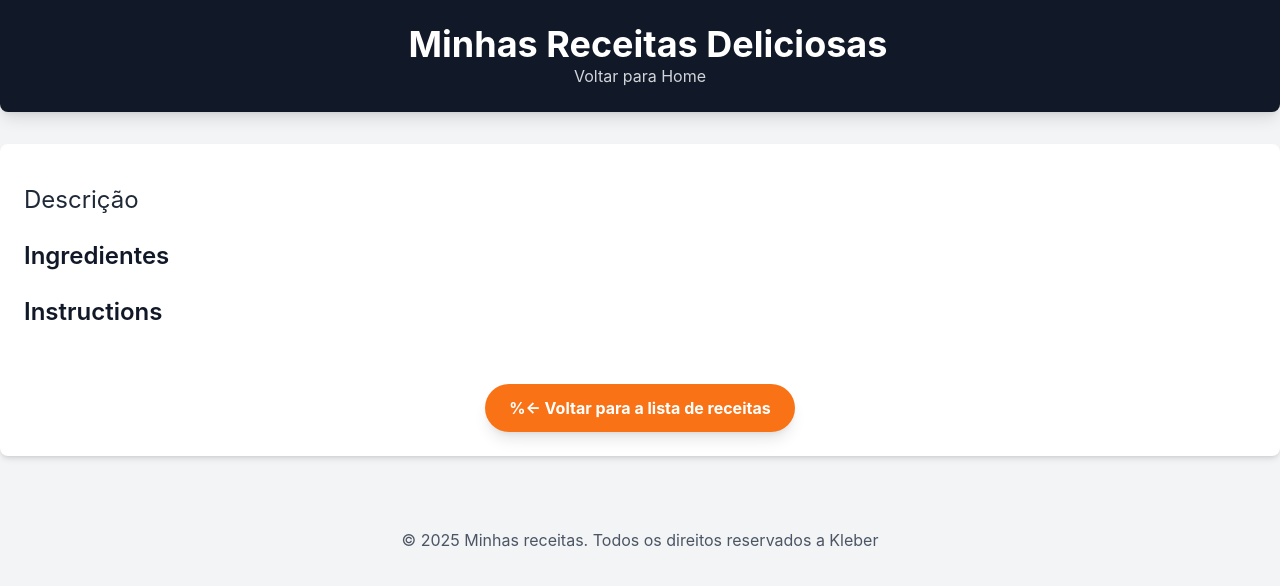
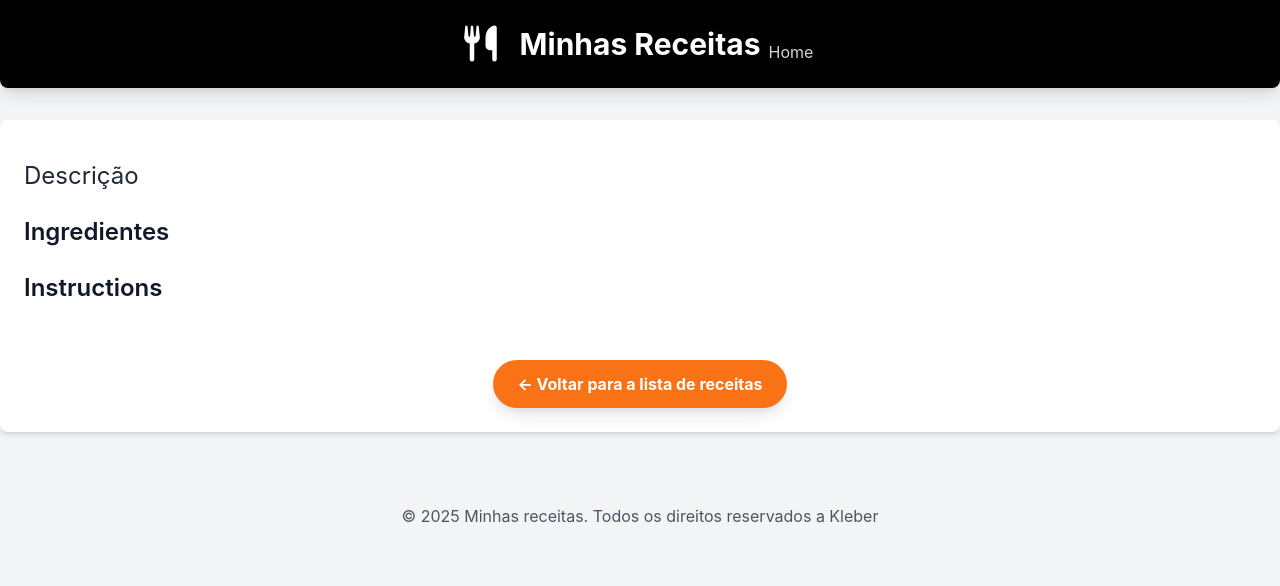
Before and after one commit to Kleberapenas/projeto-django-receitas, a Django app: template receitas/templates/receitas/receita_detail.html in a window 1280 px wide. Shown: the top 586 px of the page. Run offline with Django 5.2, Linux system fonts and the light colour scheme; the template is opened without the code that fills it, so the values that code supplies are empty; some libraries are stand-ins or nearby versions.

Commit message:
primeiro commit de hoje

```diff
--- a/receitas/templates/receitas/base.html
+++ b/receitas/templates/receitas/base.html
@@ -25,7 +25,7 @@
             </h1>
         </div>
         <nav class="mt-auto relative z-10">
-            <a href="{% url 'home.html' %}" class="text-gray-300 hover:text-whte mx-2">Home</a>
+            <a href="{% url 'home' %}" class="text-gray-300 hover:text-whte mx-2">Home</a>
         </nav>
     </div>
     </header>
--- a/receitas/templates/receitas/home.html
+++ b/receitas/templates/receitas/home.html
@@ -1,5 +1,4 @@
 <!DOCTYPE html>
-{% load static %}
 <html lang="pt-br">
 <head>
     <meta charset="UTF-8">
@@ -42,7 +41,7 @@
             {% if receita.image %}
                 <img src="{{ receita.image.url }}" alt="Imagem bolo de {{ receita.title }}" class="w-full h-48 object-cover rounded-md mb-4">
             {% endif %}
-            <p class="text-gray-600 mb-4">{{ receita.description|truncantewords:20 }}</p>
+            <p class="text-gray-600 mb-4">{{ receita.description|truncatewords:20 }}</p>
             <a href="{% url 'receita_detail' receita.id %}" class="text-orange-600 hover:text-orange-800 font-semibold">Ver receita &rarr;</a>
         </div>
         {% empty %}
--- a/receitas/templates/receitas/receita_detail.html
+++ b/receitas/templates/receitas/receita_detail.html
@@ -1,10 +1,9 @@
-{% load static %}
 <!DOCTYPE html>
 <html lang="pt-br">
 <head>
     <meta charset="UTF-8">
     <meta name="viewport" content="width=device-width, initial-scale=1.0">
-    <title>{{ receita.title }}</title>
+    <title>receita</title>
     <script src="https://cdn.tailwindcss.com"></script>
     <link rel="stylesheet" href="https://cdnjs.cloudflare.com/ajax/libs/font-awesome/6.0.0-beta3/css/all.min.css">
     <style>
@@ -13,29 +12,19 @@
         }
     </style>
 </head>
+
+
 <body class="bg-gray-100 text-gray-900">
-    <header class="bg-gray-900 text-white p-6 shadow-lg rounded-b-lg">
-        <div class="container mx-auto flx flex-col sm:flex items-center justify-center">
-            <div class="flex items-center mb-4 sm:mb-0">
-                <div class="text-4xl mr-4">
-                    <i class="fas fa-uteensils"></i>
-                </div>
-                <h1 class="text-4xl font-bold text-center sm:text-left">
-                    Minhas Receitas Deliciosas
-                </h1>
-            </div>
-            <nav class="mt-4 sm:mt-0">
-                <a href="{% url 'home' %}" class="text-gray-300 hover:text-white transition duration-300 ease-in-out">Voltar para Home</a>
-            </nav>
-        </div>
-    </header>
-    <main class="container mx-auto p-6 mt-8 bg-white rounded-lg shadow-md">
+    {% extends "receitas/base.html" %}
+    {% block title %}Home - Minhas receitas{% endblock %}
+
+    {% block content %}
         <div class="flex flex-cool md:flex-row gap-8">
             {% if receita.image %}
                 <div class="md:w-1/2">
                     <img src="{{ receita.image.url }}" alt="[Imagem de {{ receita.title }}]" class="w-full h-auto object-cover rounded-lg shadow-md">
                 </div>
-                {% endif %}
+            {% endif %}
                 <div class="md:w-1/2">
                     <h2 class="text-4xl font-bold text-gray-900 mb-4">{{ receita.title }}</h2>
                     <h3 class="text-2xl font-smibold text-gray-800 mb2">Descrição</h3>
@@ -48,12 +37,9 @@
         </div>
         <div class="mt-8 text-center">
             <a href="{% url 'home' %}" class="inline-block bg-orange-500 hover:bg-orange-600 text-white font-bold py-3 px-6 rounded-full transition duration-300 ease-in-out shadow-lg">
-                %&larr; Voltar para a lista de receitas
+                &larr; Voltar para a lista de receitas
             </a>
         </div>
-    </main>
-    <footer class="mt-12 p-6 text-center text-gray-600">
-        <p>&copy; 2025 Minhas receitas. Todos os direitos reservados a Kleber</p>
-    </footer>
+    {% endblock %}
 </body>
 </html>
```
Also changed, not shown: receitas/views.py (+6 -9 lines).
